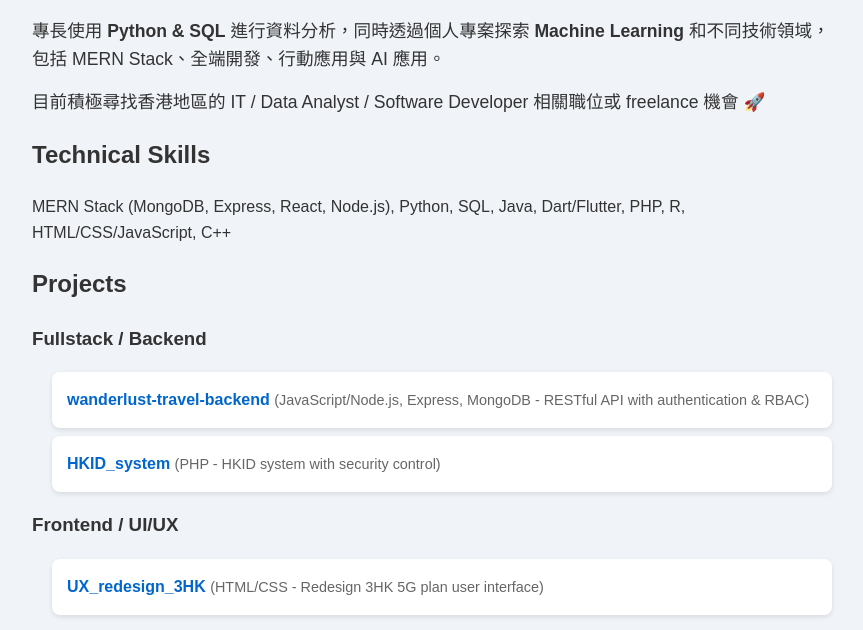
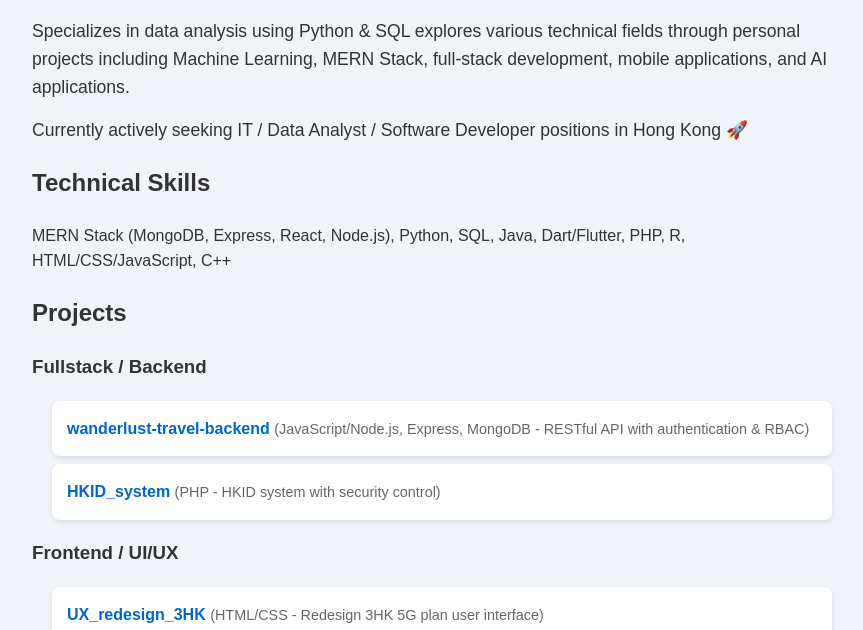
Before and after one commit to Daniel0u0/Daniel0u0.github.io, a plain HTML site: page index.html in a window 1280 px wide. Shown: the part 155-785 px from the top of the page, without its empty margins (208-1071 px from the left). Drawn offline with Linux system fonts and the light colour scheme.

Commit message:
Update introduction section with English text

```diff
--- a/index.html
+++ b/index.html
@@ -24,8 +24,8 @@
     </header>
 
     <section class="intro">
-        <p>專長使用 <strong>Python & SQL</strong> 進行資料分析，同時透過個人專案探索 <strong>Machine Learning</strong> 和不同技術領域，包括 MERN Stack、全端開發、行動應用與 AI 應用。</p>
-        <p>目前積極尋找香港地區的 IT / Data Analyst / Software Developer 相關職位或 freelance 機會 🚀</p>
+        <p>Specializes in data analysis using Python & SQL</strong> explores various technical fields through personal projects including Machine Learning, MERN Stack, full-stack development, mobile applications, and AI applications.</p>
+        <p>Currently actively seeking IT / Data Analyst / Software Developer positions in Hong Kong 🚀</p>
     </section>
 
     <section>
```
